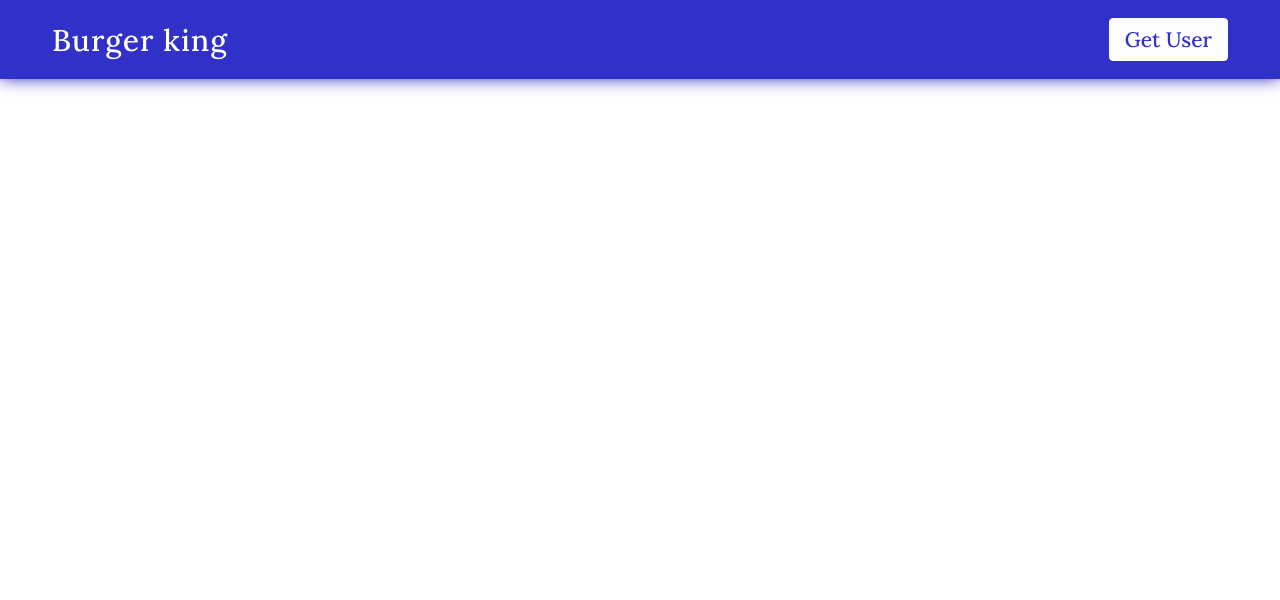
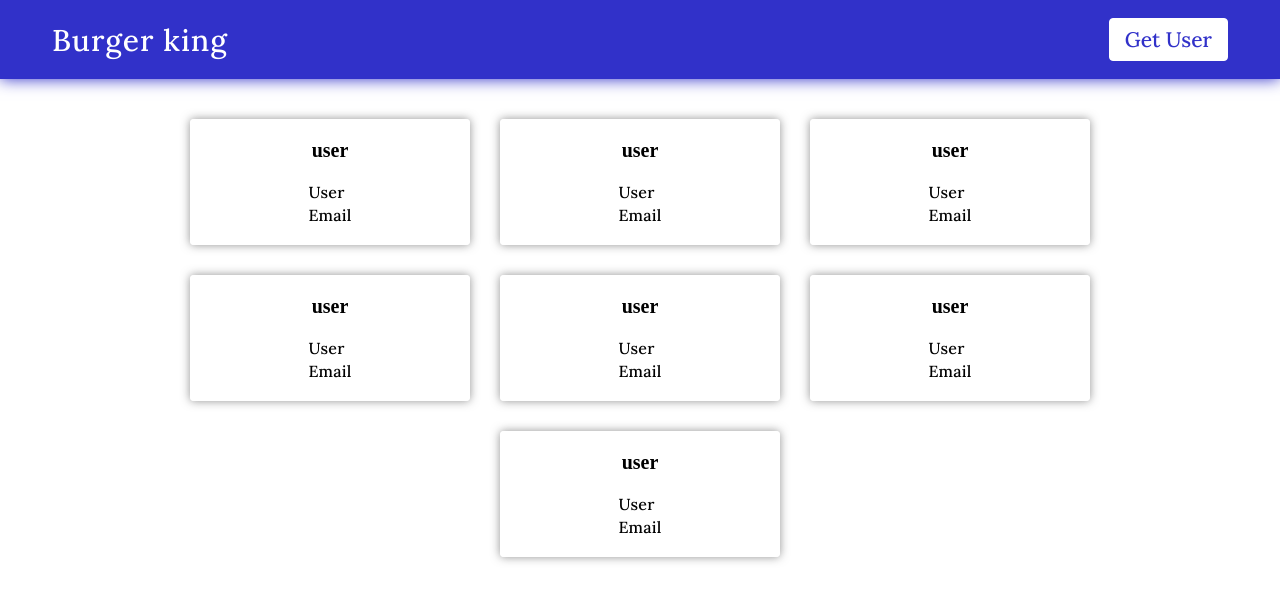
Before and after one commit to NidhiSharma63/Burger-king-advertisement, a React (Create React App) app: page / in a window 1280 px wide. Shown: the top 600 px of the page. Built offline with nearby package versions, Linux system fonts and the light colour scheme.

Commit message:
empty user-layout added

```diff
--- a/src/App.jsx
+++ b/src/App.jsx
@@ -2,6 +2,7 @@
 import Navbar from './components/Navbar';
 import Users from './components/Users';
 import Pagination from './components/Pagination';
+import UserEmptyLayout from './components/UserEmptyLayout';
 
 
 const App = () => {
@@ -11,6 +12,7 @@
   const [curentPage,setCurentPage] = useState(1);
   const [loading,setLoading] = useState(false);
   const [loadPage,setLoadPage] = useState(false)
+  console.log(userArray.length)
 
   return (
     <div className='main-wraper'>
@@ -20,10 +22,14 @@
         curentPage={curentPage}
         setLoading={setLoading}
         loadPage={loadPage}/>
-      <Users
-        userArray={userArray}
-        loading={loading}
-        setLoadPage={setLoadPage}/>
+        {
+          userArray.length===0?<UserEmptyLayout/>
+          :
+          <Users
+          userArray={userArray}
+          loading={loading}
+          setLoadPage={setLoadPage}/>
+        }
       <Pagination
         totalPage={totalPage}
         setCurentPage={setCurentPage}
--- /dev/null
+++ b/src/components/UserEmptyLayout.jsx
@@ -0,0 +1,23 @@
+import React from 'react'
+
+const UserEmptyLayout = () => {
+  let userGridNumber = [];
+  for(let i=1; i<=7;i++){
+    userGridNumber.push(i);
+  }
+  return (
+    <div className='user-wrapper'>
+      {userGridNumber.map((user)=>(
+        <div key={user.id} className='single-user'>
+          <h1>user</h1>
+          <div className="user-info">
+            <p>user</p>
+            <p>email</p>
+          </div>
+        </div>
+      ))}
+    </div>
+  )
+}
+
+export default UserEmptyLayout;
```
